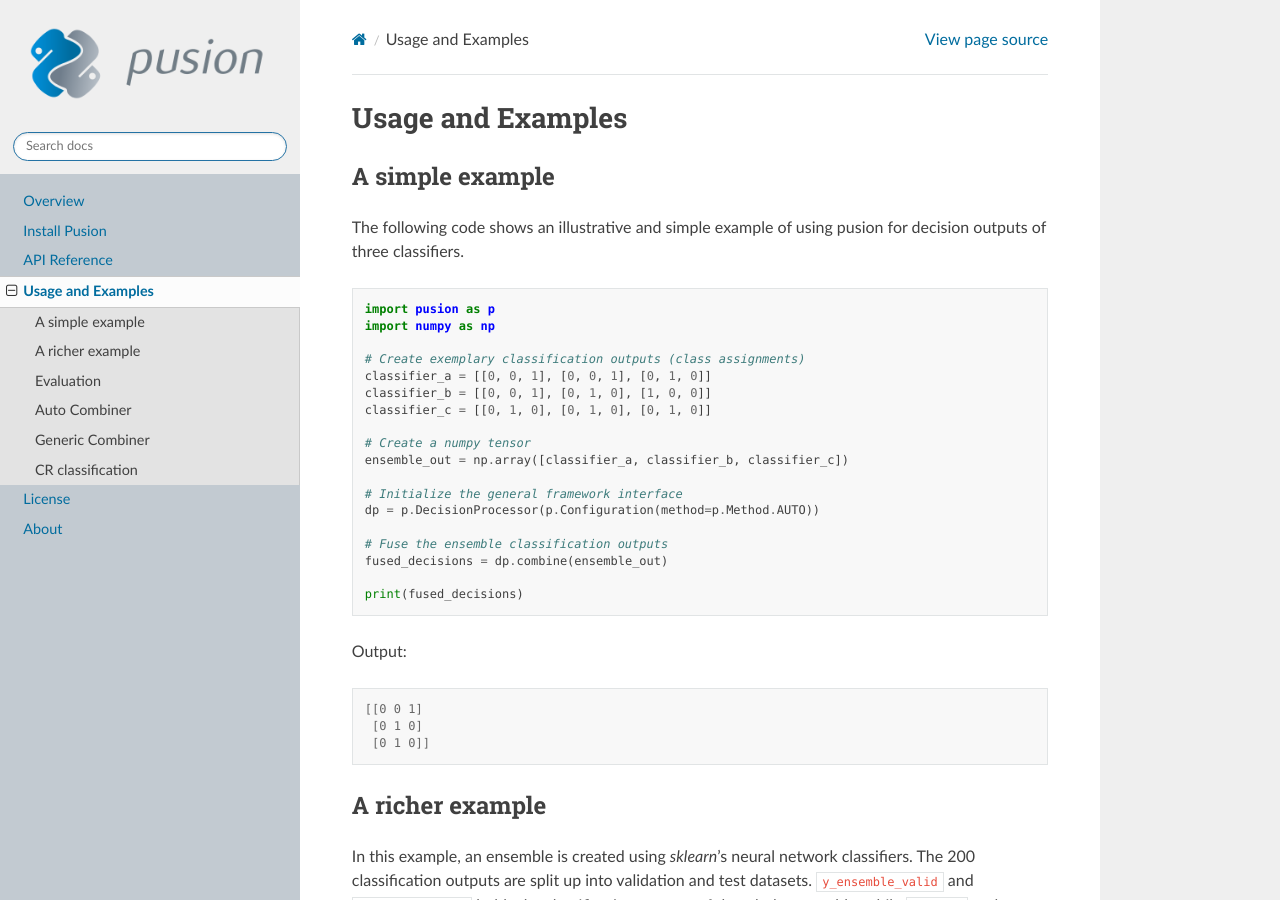
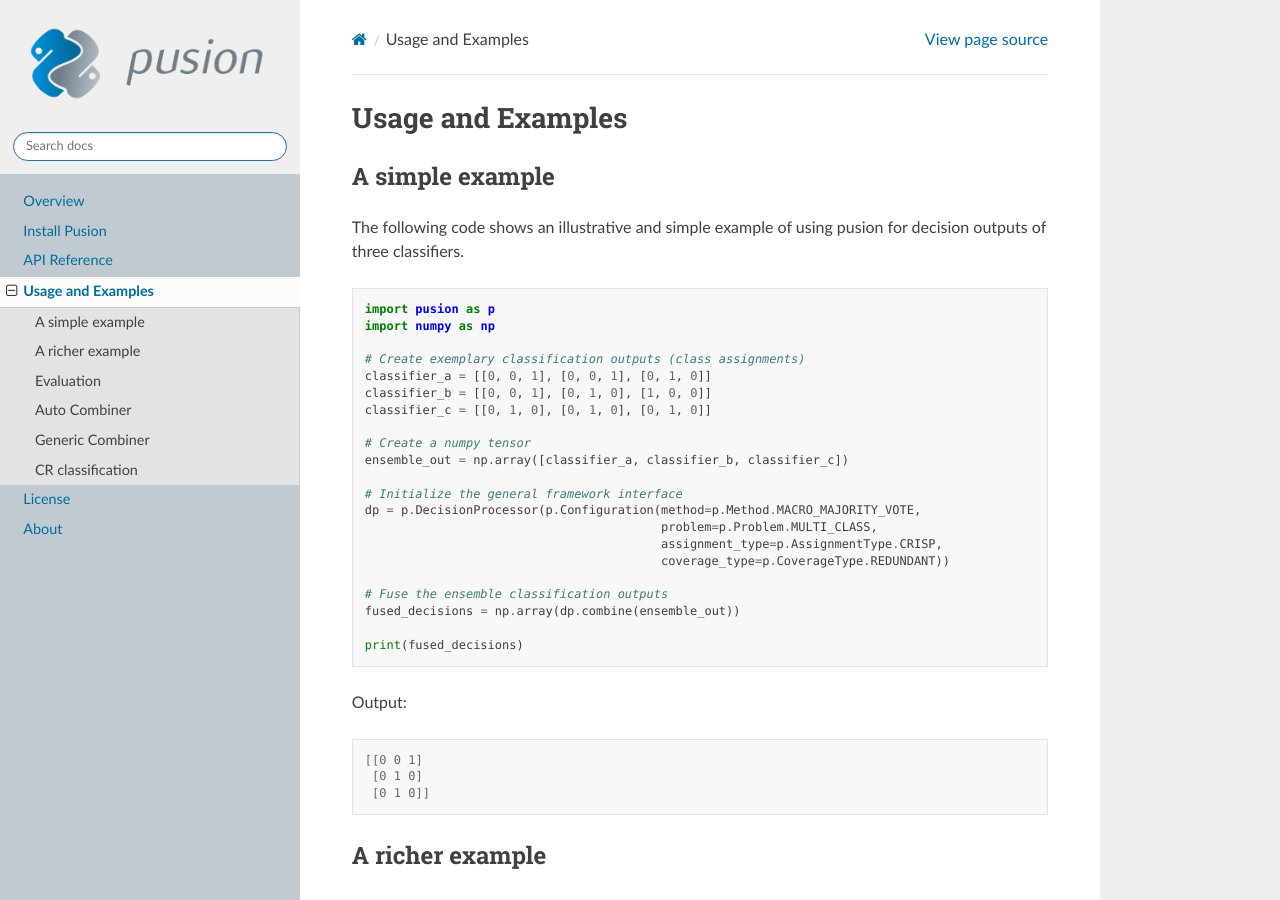
Before and after one commit to IPVS-AS/pusion, a Sphinx documentation site: the page built from docs/source/usage_and_examples.rst, in a window 1280 px wide and 900 px high. Built offline with Sphinx 7.4.7 and the Read the Docs theme 2.0.0, drawn with Linux system fonts in a browser that asks for light colours.

Commit message:
Doc: Update usage and examples.

```diff
--- a/docs/source/usage_and_examples.rst
+++ b/docs/source/usage_and_examples.rst
@@ -21,10 +21,13 @@ The following code shows an illustrative and simple example of using pusion for
     ensemble_out = np.array([classifier_a, classifier_b, classifier_c])
 
     # Initialize the general framework interface
-    dp = p.DecisionProcessor(p.Configuration(method=p.Method.AUTO))
+    dp = p.DecisionProcessor(p.Configuration(method=p.Method.MACRO_MAJORITY_VOTE,
+                                             problem=p.Problem.MULTI_CLASS,
+                                             assignment_type=p.AssignmentType.CRISP,
+                                             coverage_type=p.CoverageType.REDUNDANT))
 
     # Fuse the ensemble classification outputs
-    fused_decisions = dp.combine(ensemble_out)
+    fused_decisions = np.array(dp.combine(ensemble_out))
 
     print(fused_decisions)
 
```
Also changed, not shown: other parts of docs/source/usage_and_examples.rst (+1 -1 lines), 1 other file.
